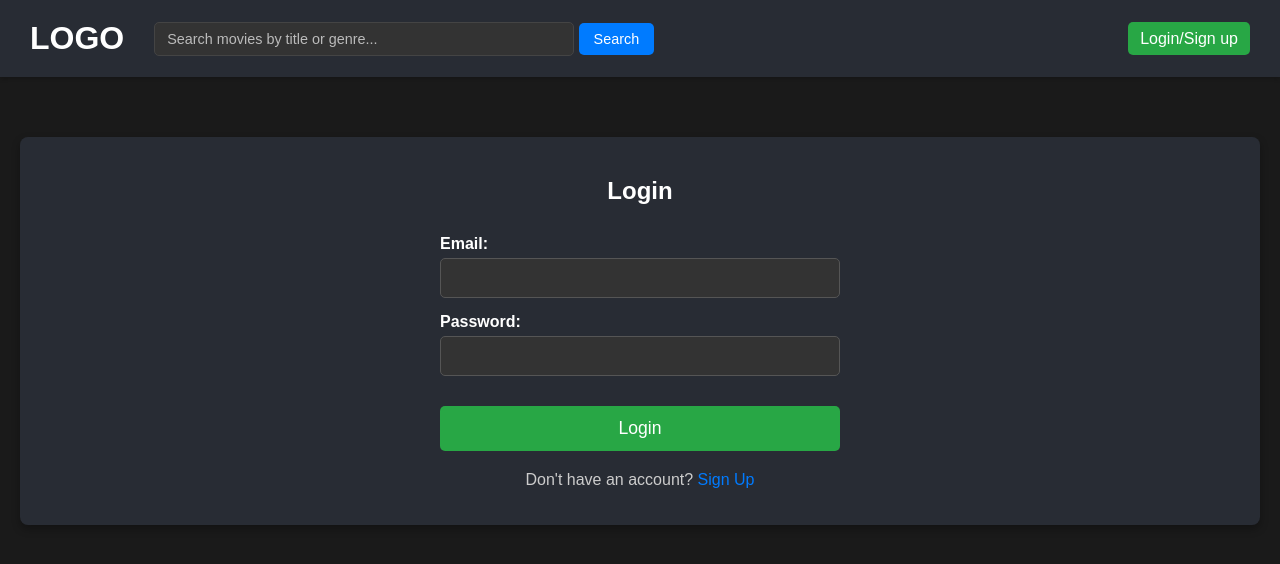
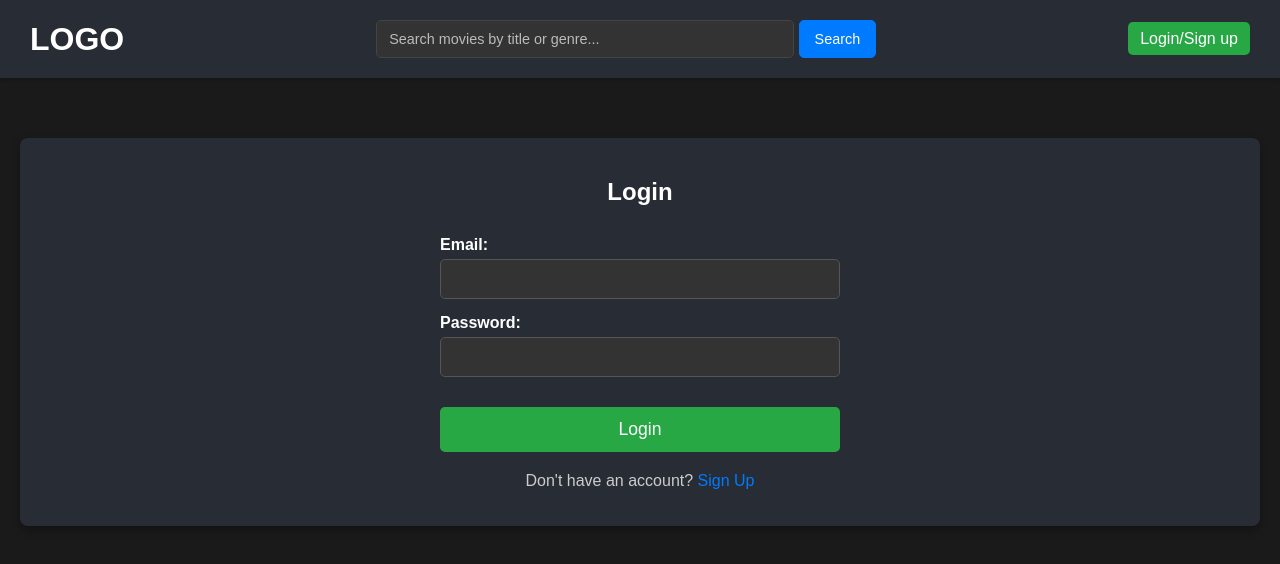
Before and after one commit to Tokiwadai7304/web_new, a React (Create React App) app in the folder frontend-web/: page /login in a window 1280 px wide. Shown: the top 564 px of the page. Built offline with nearby package versions, Linux system fonts and the light colour scheme.

Commit message:
nghia oi lam them backend
yes sir

```diff
--- a/frontend-web/src/App.css
+++ b/frontend-web/src/App.css
@@ -5,8 +5,8 @@
   min-height: 100vh;
   color: white;
   font-family: Arial, sans-serif;
-  display: flex; /* Make App a flex container */
-  flex-direction: column; /* Stack header and main vertically */
+  display: flex;
+  flex-direction: column;
 }
 
 /* Header Styles */
@@ -14,22 +14,12 @@
   background-color: #282c34;
   padding: 10px 20px;
   display: flex;
-  justify-content: space-between; /* Logo left, everything else right */
+  justify-content: space-between;
   align-items: center;
   box-shadow: 0 2px 4px rgba(0, 0, 0, 0.2);
-  /* flex-wrap: wrap; Removed by design for desktop, handled in mobile media query if needed */
-  gap: 10px; /* Space between header sections */
-  width: 100%; /* Ensure header takes full width */
-  box-sizing: border-box; /* Include padding in width calculation */
-}
-
-/* Outer wrapper for the center and right parts of the header on desktop */
-.header-center-right-wrapper {
-  display: flex;
-  align-items: center;
-  flex-grow: 1; /* Allows this wrapper to take available space */
-  justify-content: center; /* Center content within this wrapper initially */
-  gap: 15px; /* Space between search bar and nav */
+  gap: 10px;
+  width: 100%;
+  box-sizing: border-box;
 }
 
 .header-left {
@@ -41,6 +31,7 @@
 .logo {
   font-size: 2em;
   font-weight: bold;
+  cursor: pointer;
 }
 
 .logo a {
@@ -48,74 +39,92 @@
   text-decoration: none;
 }
 
-.menu-icon {
-  display: none; /* ẨN HOÀN TOÀN NÚT MENU */
-}
-
-/* Search Icon for mobile (hidden on desktop) */
 .search-icon {
   font-size: 1.8em;
   cursor: pointer;
   color: white;
-  display: none; /* Hidden by default, shown only on mobile */
+  display: none;
 }
 
-/* Search bar styling */
-.search-bar-desktop { /* Desktop search bar, by default visible and centered */
-  display: flex;
-  justify-content: center; /* Center input and button */
-  align-items: center;
-  flex-grow: 1; /* Allows the search bar to expand to fill available space */
-  max-width: 500px; /* Maximum width for the search bar */
-  /* margin: 0 20px; This margin will be handled by gap in header-center-right-wrapper */
+/* --- Styles for Search Bars and their children --- */
+.search-bar-desktop input,
+.search-bar-desktop button,
+.search-bar-mobile input,
+.search-bar-mobile button {
+  box-sizing: border-box;
+  font-size: 0.9em;
+  padding-top: 8px;
+  padding-bottom: 8px;
+  border-radius: 5px;
+  line-height: 1.4;
+  border: 1px solid #444; /* Default border, button will override color */
 }
 
-.search-bar-mobile { /* Mobile specific search bar, initially hidden */
-  display: none; /* Hidden by default, will be controlled by JS and media query */
-  flex-direction: column; /* Stack input and button */
-  width: 100%;
-  padding: 10px 20px; /* Padding to match header */
-  box-sizing: border-box;
-  /* margin-top: 10px; This margin will be handled by the App flex container if needed */
+.search-bar-desktop {
+  display: flex;
+  align-items: center;
+  flex-grow: 1;
+  max-width: 500px;
 }
 
-.search-bar-desktop input,
-.search-bar-mobile input {
-  padding: 8px 12px;
-  border-radius: 5px;
-  border: 1px solid #444;
+.search-bar-desktop input {
+  padding-left: 12px;
+  padding-right: 12px;
+  flex-grow: 1;
+  margin-right: 5px;
   background-color: #333;
   color: white;
-  font-size: 0.9em;
-  width: 100%;
-  margin-right: 5px; /* Keep for desktop input */
   outline: none;
 }
 
+.search-bar-desktop button {
+  padding-left: 15px;
+  padding-right: 15px;
+  flex-shrink: 0;
+  background-color: #007bff;
+  color: white;
+  border-color: #007bff; /* Match background or be distinct */
+  cursor: pointer;
+  transition: background-color 0.3s ease;
+}
+
+.search-bar-mobile {
+  display: none;
+  flex-direction: column;
+  width: 100%;
+  padding: 10px 20px;
+  box-sizing: border-box;
+  background-color: #282c34;
+  box-shadow: 0 2px 4px rgba(0, 0, 0, 0.2);
+}
+
 .search-bar-mobile input {
-  margin-right: 0; /* Remove for mobile input */
-  margin-bottom: 10px; /* Space below input on mobile */
+  padding-left: 12px;
+  padding-right: 12px;
+  width: 100%;
+  margin-right: 0;
+  margin-bottom: 10px;
+  background-color: #333;
+  color: white;
+  outline: none;
 }
+
+.search-bar-mobile button {
+  padding-left: 15px;
+  padding-right: 15px;
+  width: 100%;
+  background-color: #007bff;
+  color: white;
+  border-color: #007bff;
+  cursor: pointer;
+  transition: background-color 0.3s ease;
+}
+/* --- End Styles for Search Bars --- */
+
 
 .search-bar-desktop input::placeholder,
 .search-bar-mobile input::placeholder {
   color: #bbb;
-}
-
-.search-bar-desktop button,
-.search-bar-mobile button {
-  padding: 8px 15px;
-  background-color: #007bff;
-  color: white;
-  border: none;
-  border-radius: 5px;
-  cursor: pointer;
-  font-size: 0.9em;
-  transition: background-color 0.3s ease;
-}
-
-.search-bar-mobile button {
-  width: 100%; /* Full width button on mobile */
 }
 
 .search-bar-desktop button:hover,
@@ -130,7 +139,7 @@
   display: flex;
   gap: 15px;
   align-items: center;
-  flex-shrink: 0; /* Prevent nav from shrinking too much */
+  flex-shrink: 0;
 }
 
 .main-nav li a,
@@ -153,7 +162,7 @@
 .login-signup-button {
     background-color: #28a745;
     color: white;
-    border: none;
+    border: none; /* Buttons like login/logout might not need the same border treatment as search */
     border-radius: 5px;
     padding: 8px 12px;
     cursor: pointer;
@@ -165,10 +174,10 @@
     background-color: #218838;
 }
 
-.nav-button {
+.nav-button { /* Logout button */
   background-color: #dc3545;
   color: white;
-  border: none;
+  border: none; /* Buttons like login/logout might not need the same border treatment as search */
   border-radius: 5px;
   padding: 8px 12px;
   cursor: pointer;
@@ -180,13 +189,11 @@
   background-color: #c82333;
 }
 
-/* Main content adjustments */
 main {
-  flex-grow: 1; /* Allow main content to take remaining space */
+  flex-grow: 1;
   padding: 20px 0;
 }
 
-/* General Form Styling for Login/Register and Add/Update Movie */
 .container {
   max-width: 800px;
   margin: 40px auto;
@@ -247,7 +254,6 @@ main {
   background-color: #218838;
 }
 
-/* Styles for error and success messages */
 .error-message {
   color: #ff6347;
   background-color: #ffe0e0;
@@ -270,7 +276,6 @@ main {
   text-align: center;
 }
 
-/* MovieList Container Adjustments */
 .movie-list-container {
   padding: 20px;
   margin: 20px auto;
@@ -286,11 +291,6 @@ main {
   margin-bottom: 20px;
 }
 
-/* Removed specific movie-grid and movie-card styles as MovieList.css now handles list view */
-/* Keeping for reference if needed, but not actively used by MovieList component now */
-
-
-/* Movie Detail Page Styles */
 .movie-detail-page {
   background-color: #282c34;
   padding: 30px;
@@ -298,6 +298,8 @@ main {
   box-shadow: 0 4px 12px rgba(0, 0, 0, 0.4);
   max-width: 900px;
   text-align: left;
+  margin-left: auto;
+  margin-right: auto;
 }
 
 .movie-detail-header {
@@ -351,7 +353,6 @@ main {
   margin-bottom: 20px;
 }
 
-/* Comment Section Styles */
 .comment-form {
   margin-top: 20px;
   margin-bottom: 30px;
@@ -410,7 +411,6 @@ main {
   font-size: 0.9em;
 }
 
-/* Styling for Delete Comment button */
 .delete-comment-button {
   background-color: #dc3545;
   color: white;
@@ -428,7 +428,6 @@ main {
   background-color: #c82333;
 }
 
-/* Rating Section Styles */
 .user-rating-form {
   margin-top: 20px;
   margin-bottom: 30px;
@@ -457,7 +456,6 @@ main {
   color: #FFD700;
 }
 
-/* Styling for Delete Rating button */
 .delete-rating-button {
   background-color: #dc3545;
   color: white;
@@ -474,7 +472,6 @@ main {
   background-color: #c82333;
 }
 
-/* Styling for Delete button in Update Movie Page */
 .delete-button {
   background-color: #dc3545;
   color: white;
@@ -495,118 +492,94 @@ main {
 /* Responsive Styles (Media Queries)         */
 /* ========================================= */
 
-/* --- Default styles for desktop (min-width: 801px is used here, then larger for 1201px) --- */
-/* The general styles above now act as base desktop styles for App-header layout */
+/* --- GLOBAL DESKTOP ORDER RULES --- */
 .App-header .search-bar-desktop {
-  order: 2; /* Search bar in the middle */
-  flex-grow: 1; /* Allow it to take available space */
-  max-width: 500px; /* Keep max-width */
-  margin: 0 20px; /* Space on sides */
+  order: 2;
+}
+.App-header .header-left {
+  order: 1;
+}
+.App-header .header-right-top {
+  order: 3;
 }
 
-.App-header .header-left {
-  order: 1; /* Logo on the left */
-}
-
-.App-header .header-right-top {
-  order: 3; /* Nav on the right */
-  margin-left: auto; /* Push to the right */
-  gap: 15px; /* Space between search icon (hidden) and nav */
-}
-
-
-/* --- For screens smaller than 800px (e.g., portrait tablets, phones) --- */
+/* --- For screens smaller than 800px --- */
 @media (max-width: 800px) {
   .App-header {
-    flex-direction: row; /* Keep items in a row */
-    justify-content: space-between; /* Logo left, icon+nav right */
+    flex-direction: row;
+    justify-content: space-between;
     padding: 10px 15px;
-    flex-wrap: nowrap; /* Prevent wrapping in header row */
-    align-items: center; /* Vertically align items */
+    flex-wrap: wrap;
+    align-items: center;
   }
 
-  .header-left {
-    justify-content: flex-start; /* Logo to the left */
-    margin-bottom: 0;
+  .App-header .header-left {
+    order: 1;
+    flex-grow: 0;
+    flex-shrink: 0;
   }
 
-  .logo {
-    font-size: 1.8em; /* Slightly smaller logo on mobile */
+  .App-header .header-right-top {
+    order: 2;
+    margin-left: 0;
+    flex-grow: 0;
+    flex-shrink: 0;
+    display: flex;
+    align-items: center;
+    gap: 10px;
   }
 
-  .header-right-top {
-    display: flex; /* Ensure search icon and nav are next to each other */
-    align-items: center;
-    gap: 10px; /* Space between search icon and nav */
-    margin-left: auto; /* Push to the right */
+  .search-icon { /* Styles for search icon within header-right-top on mobile */
+    display: block;
+    flex-shrink: 0;
   }
-
-  .search-icon {
-    display: block; /* Show search icon on mobile */
-    flex-shrink: 0; /* Prevent icon from shrinking */
-  }
-
-  .search-bar-desktop {
-    display: none; /* Hide desktop search bar */
-  }
-
-  /* Mobile search bar: displayed below the header when activated by JS */
-  .search-bar-mobile {
-    display: flex; /* Will be toggled by JS. Default to flex to stack */
-    flex-direction: column; /* Input and button stack vertically */
-    width: 100%;
-    padding: 10px 20px;
-    box-sizing: border-box;
-    margin-top: 0; /* No top margin needed, as it will be direct child of App */
-    background-color: #282c34; /* Match header background */
-    box-shadow: 0 2px 4px rgba(0, 0, 0, 0.2);
-  }
-  .search-bar-mobile input {
-    margin-right: 0;
-    margin-bottom: 10px;
-  }
-  .search-bar-mobile button {
-    width: 100%;
-  }
-
   .main-nav ul {
-    flex-direction: row; /* Nav items in a row */
-    gap: 8px; /* Slightly less gap */
+    flex-direction: row;
+    gap: 8px;
     width: auto;
     margin-top: 0;
   }
-
-  .main-nav li {
-    width: auto;
-    text-align: center;
-  }
-
   .main-nav li a,
   .main-nav li span,
   .nav-button,
   .login-signup-button {
-    display: inline-block; /* Ensure they behave like inline elements */
-    padding: 6px 8px; /* Adjust padding for smaller buttons */
-    font-size: 0.85em; /* Smaller font size */
-    /* Ensure colors are set here, if needed, to override other rules */
-    background-color: #28a745; /* Green for login/signup */
+    display: inline-block;
+    padding: 6px 8px;
+    font-size: 0.85em;
+  }
+  .nav-button {
+    background-color: #dc3545;
     color: white;
   }
-  .nav-button {
-    background-color: #dc3545; /* Red for logout */
+   .login-signup-button {
+    background-color: #28a745;
+    color: white;
   }
 
+  .App-header .search-bar-mobile {
+    order: 3;
+    width: 100%;
+    display: flex;  /* This makes it visible when rendered by React */
+    /* Other styles like flex-direction, padding, etc., are inherited from the global .search-bar-mobile */
+    /* margin-top: 10px; */
+  }
+
+  .App-header .search-bar-desktop {
+    display: none !important;
+    order: 4;
+  }
+
+  .logo {
+    font-size: 1.8em;
+  }
 
   .container {
-    margin: 15px auto; /* Reduced margin */
+    margin: 15px auto;
     padding: 15px;
   }
 
-  /* Movie list adjustments (already done in MovieList.css) */
-  /* .movie-list-item and its children styles are handled in MovieList.css */
-
   .movie-detail-page {
-    padding: 15px; /* Reduced padding */
+    padding: 15px;
   }
 
   .movie-detail-header {
@@ -615,13 +588,13 @@ main {
   }
 
   .movie-detail-poster {
-    max-width: 150px; /* Smaller poster on mobile detail page */
+    max-width: 150px;
     margin-bottom: 15px;
     margin-right: 0;
   }
 
   .movie-detail-page h1 {
-    font-size: 1.5em; /* Smaller title on mobile detail page */
+    font-size: 1.5em;
     margin-left: 0;
   }
 
@@ -631,7 +604,7 @@ main {
   }
 
   .star-rating {
-    font-size: 1em; /* Smaller stars */
+    font-size: 1em;
     gap: 1px;
   }
 
@@ -652,20 +625,16 @@ main {
   }
 }
 
-/* --- For screens from 801px to 1200px (e.g., landscape tablets, small laptops) --- */
+/* --- For screens from 801px to 1200px --- */
 @media (min-width: 801px) and (max-width: 1200px) {
   .App-header {
     padding: 15px 20px;
   }
-
   .logo {
     font-size: 1.8em;
   }
-
   .search-bar-desktop {
-    display: flex;
-    max-width: 400px; /* Keep consistent max-width */
-    margin: 0 15px; /* Adjust margin */
+    max-width: 400px;
   }
   .search-icon {
     display: none;
@@ -673,11 +642,9 @@ main {
   .search-bar-mobile {
     display: none;
   }
-
   .main-nav ul {
     gap: 10px;
   }
-
   .main-nav li a,
   .main-nav li span,
   .nav-button,
@@ -685,57 +652,46 @@ main {
     font-size: 0.95em;
     padding: 6px 10px;
   }
-
   .container {
     max-width: 90%;
   }
-
   .movie-detail-page {
     max-width: 800px;
   }
-
   .movie-detail-header {
     flex-direction: row;
     align-items: flex-start;
   }
-
   .movie-detail-poster {
     max-width: 200px;
     margin-right: 20px;
     margin-bottom: 0;
   }
-
   .movie-detail-page h1 {
     font-size: 2em;
   }
 }
 
-/* --- For screens larger than 1201px (large desktops) --- */
+/* --- For screens larger than 1201px --- */
 @media (min-width: 1201px) {
   .App-header {
     padding: 20px 30px;
   }
-
   .logo {
     font-size: 2em;
   }
-
   .search-bar-desktop {
-    display: flex;
     max-width: 500px;
-    margin: 0 20px;
   }
-  .search-icon {
+   .search-icon {
     display: none;
   }
   .search-bar-mobile {
     display: none;
   }
-
   .main-nav ul {
     gap: 15px;
   }
-
   .main-nav li a,
   .main-nav li span,
   .nav-button,
@@ -743,20 +699,16 @@ main {
     font-size: 1em;
     padding: 8px 12px;
   }
-
   .container {
     max-width: 1200px;
   }
-
   .movie-detail-page {
     max-width: 900px;
   }
-
   .movie-detail-header {
     flex-direction: row;
     align-items: flex-start;
   }
-
   .movie-detail-poster {
     max-width: 300px;
     margin-right: 30px;
--- a/frontend-web/src/App.js
+++ b/frontend-web/src/App.js
@@ -12,7 +12,7 @@ import UpdateMoviePage from './pages/UpdateMoviePage';
 function App() {
   const [searchTerm, setSearchTerm] = useState('');
   const [currentSearch, setCurrentSearch] = useState('');
-  const [showSearchBar, setShowSearchBar] = useState(false); // New state for search bar visibility
+  const [showSearchBar, setShowSearchBar] = useState(false);
   const { user, isAuthenticated, logout, loading, isAdmin } = useAuth();
   const navigate = useNavigate();
 
@@ -36,6 +36,13 @@ function App() {
     setShowSearchBar(prev => !prev);
   };
 
+  // HÀM ĐỂ RESET TÌM KIẾM KHI CLICK LOGO
+  const handleLogoClick = () => {
+    setSearchTerm('');     // Xóa nội dung trong ô input tìm kiếm
+    setCurrentSearch('');  // Xóa giá trị tìm kiếm hiện tại đang dùng cho MovieList
+    // Việc điều hướng về trang chủ ("/") đã được Link component xử lý
+  };
+
   if (loading) {
     return (
       <div className="App" style={{ display: 'flex', justifyContent: 'center', alignItems: 'center' }}>
@@ -49,13 +56,15 @@ function App() {
   return (
     <div className="App">
       <header className="App-header">
-        <div className="header-left"> {/* Container cho Logo */}
-          <div className="logo">
+        <div className="header-left">
+          {/* GỌI HÀM handleLogoClick KHI CLICK VÀO LOGO */}
+          <div className="logo" onClick={handleLogoClick}>
             <Link to="/" style={{ color: 'white', textDecoration: 'none' }}>LOGO</Link>
           </div>
         </div>
 
-        <div className="header-right-top"> {/* New container for search icon and login/signup */}
+        {/* THỨ TỰ ĐÚNG: ICON TÌM KIẾM TRƯỚC, SAU ĐÓ ĐẾN NAV (NÚT LOGIN) */}
+        <div className="header-right-top">
           <div className="search-icon" onClick={toggleSearchBar}>
             🔍 {/* Search icon */}
           </div>
@@ -81,9 +90,9 @@ function App() {
           </nav>
         </div>
 
-        {/* Search bar, conditionally rendered based on showSearchBar state and screen width */}
+        {/* Thanh tìm kiếm mobile (hiển thị dưới header chính khi active) */}
         {showSearchBar && (
-          <div className="search-bar-mobile"> {/* New class for mobile search bar */}
+          <div className="search-bar-mobile">
             <input
               type="text"
               placeholder="Search movies by title or genre..."
@@ -99,8 +108,8 @@ function App() {
           </div>
         )}
 
-        {/* Original search bar for desktop, will be hidden on mobile via CSS */}
-        <div className="search-bar-desktop"> {/* New class for desktop search bar */}
+        {/* Thanh tìm kiếm desktop (ẩn trên mobile bởi CSS) */}
+        <div className="search-bar-desktop">
             <input
               type="text"
               placeholder="Search movies by title or genre..."
```
